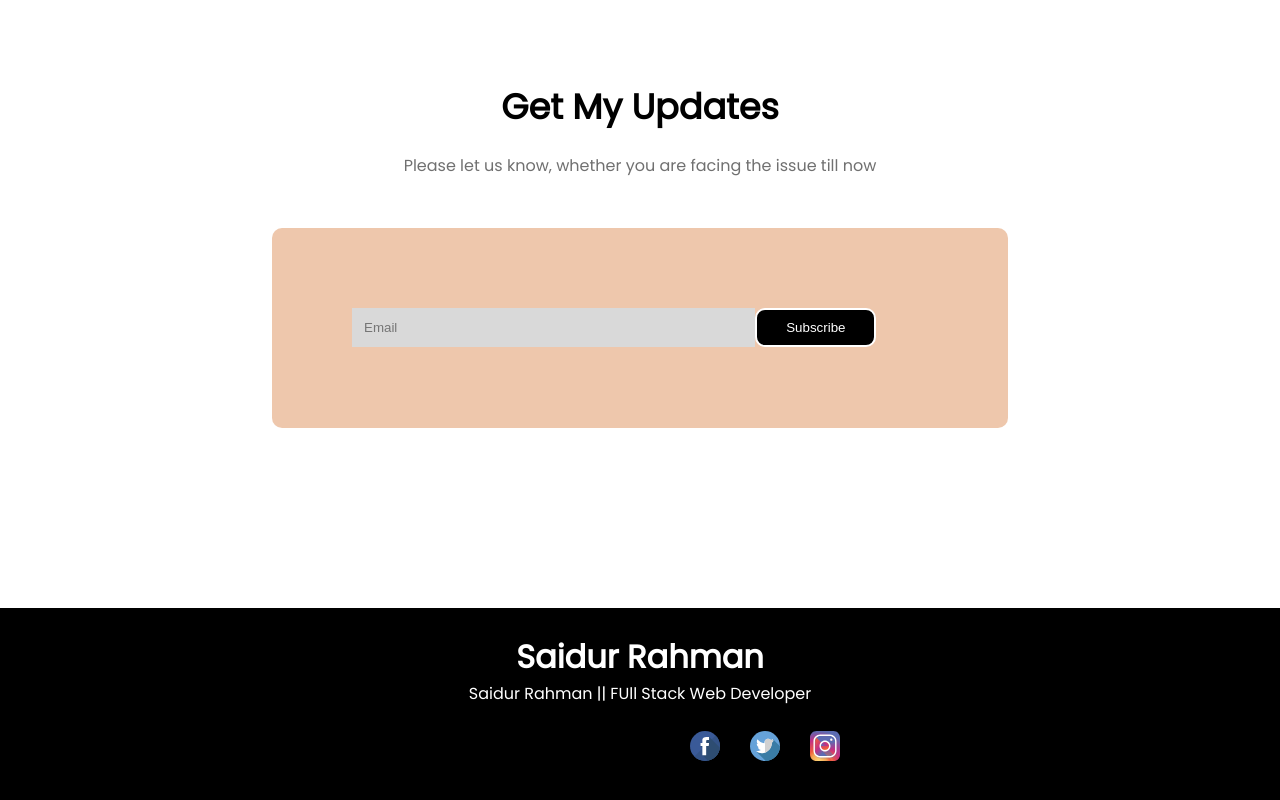
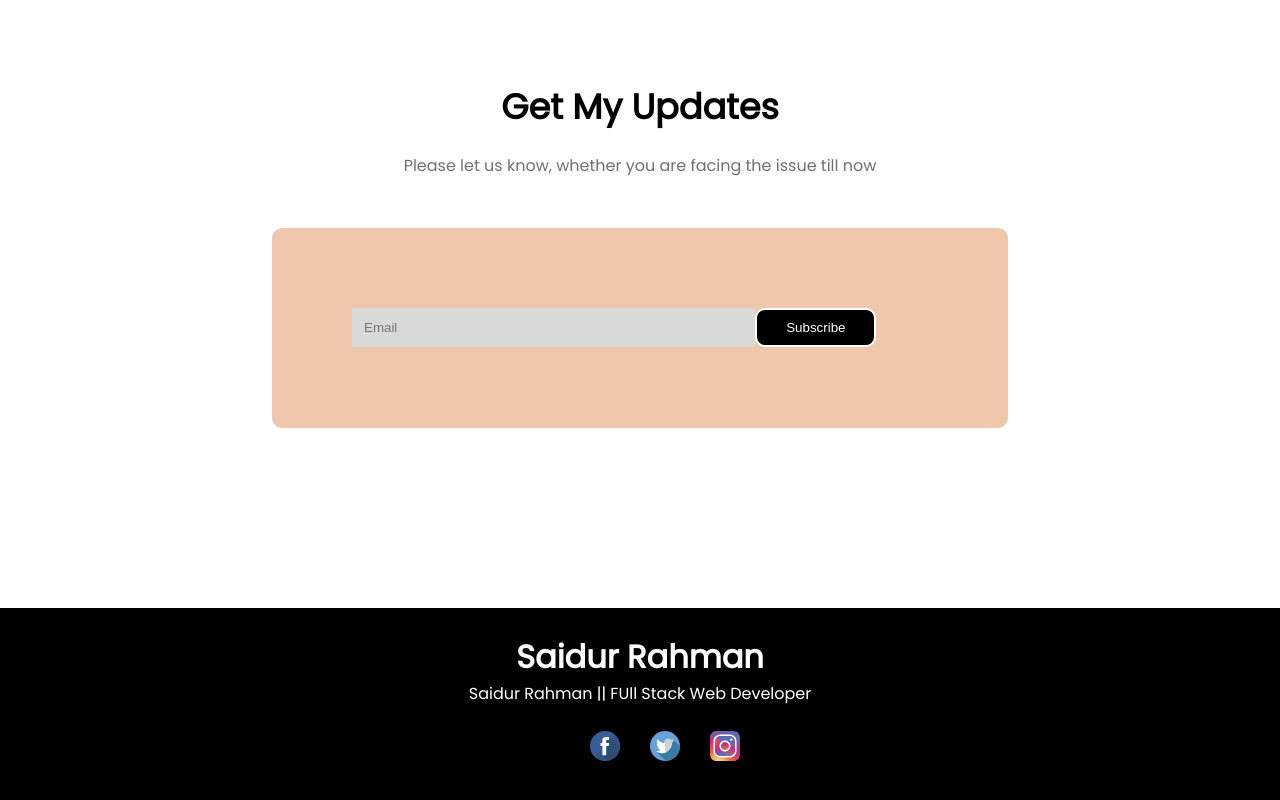
Before and after one commit to SaidurRahman10/Donate-Today, a plain HTML site: page index.html in a window 1280 px wide. Shown: the part 2537-3337 px from the top of the page. Drawn offline with Linux system fonts and the light colour scheme.

Commit message:
back to first commit

```diff
--- a/style.css
+++ b/style.css
@@ -210,5 +210,5 @@ footer {
   gap: 30px;
 }
 .set-pos {
-  margin-left: 690px;
+  margin-left: 590px;
 }
```
